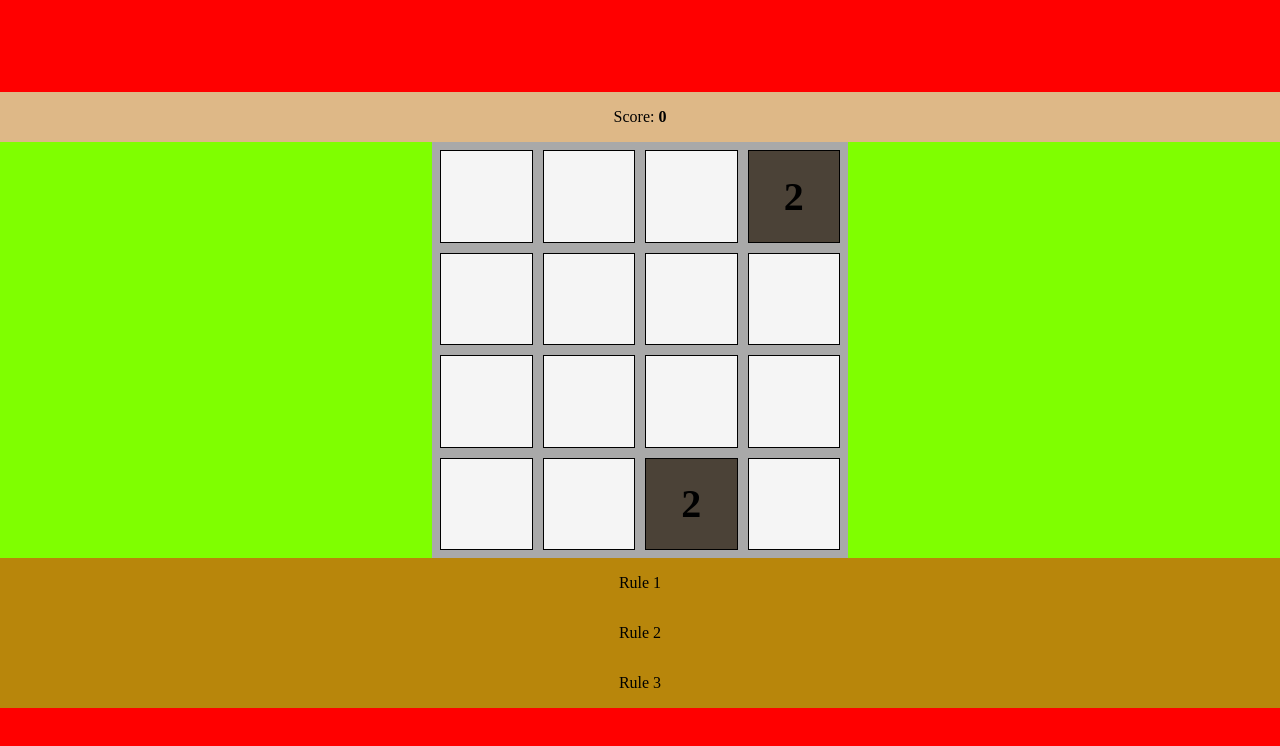
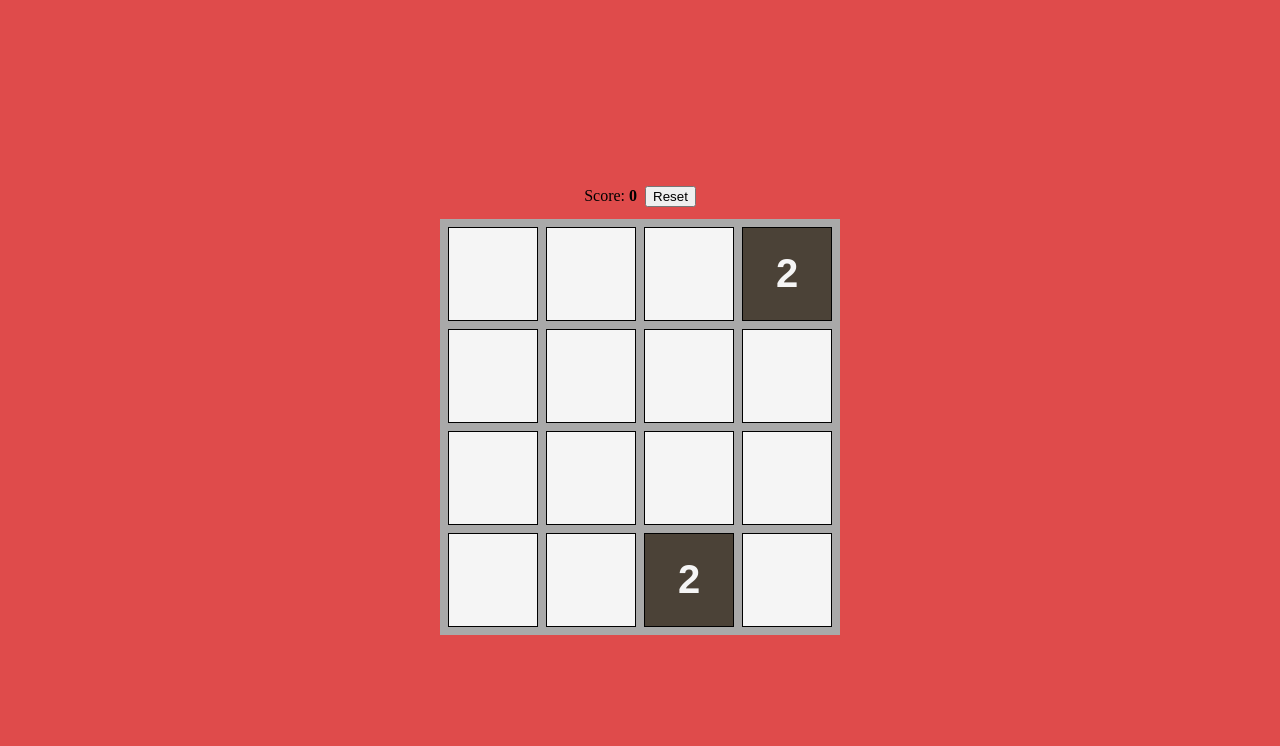
Before and after one commit to dr-miracle/another2048, a website: page public/index.html in a window 1280 px wide. Drawn offline with Linux system fonts and the light colour scheme.

Commit message:
Переписал верстку, добавил показ баннера с результатом

```diff
--- a/public/css/index.css
+++ b/public/css/index.css
@@ -10,60 +10,65 @@ body{
 }
 .container{
     display: flex;
+    background-color: rgb(223, 75, 75);
     flex-flow: column;
     height: 100%;
-    background-color: red;
-    justify-content: center;
-}
-.text-block{
-    display: flex;
-}
-.text-block__centered{
-    text-align: center;
-    align-items: center;
-    justify-content: center;
-}
-
-.main{
-    display: flex;
-    flex-flow: column;
-    background-color: burlywood;
-}
-
-.main__score{
-    background-color: cadetblue;
-}
-.main__field{
-    flex: 1 0 400px;
-    display: flex;
     justify-content: center;
     align-items: center;
-    background-color: chartreuse;
-    padding: 8px;
-    z-index: 1;
 }
-.main__winner_banner{
-    z-index: -2;
-    background-color: thistle;
+.container > * {
+    margin: 4px;
 }
-.main__fail_banner{
-    z-index: -1;
-    background-color: red;
+.container__game{
+    display: inline-flex;
+    width: 400px;
+    height: 400px;
 }
-.main__rules{
-    background-color: darkgoldenrod;
-    flex-flow: column;
+.container__score{
+    display: inline-flex;
+    flex: 0 1 1rem;
+    align-items: center;
 }
-
+.container__score > *{
+    margin: 4px;
+}
 .game{
     display: grid;
     height: 100%;
-    width: 400px;
     grid-template-columns: repeat(4, 1fr);
-    grid-template-rows: repeat(4, 1fr);
-    grid-gap: 10px;
+    grid-gap: 8px;
     background-color: darkgray;
     padding: 8px;
+    flex: 1;
+}
+.banner{
+    position: fixed;
+    width: 400px;
+    height: 400px;
+    display: flex;
+    flex-flow: column;
+    justify-content: center;
+    align-items: center;
+    opacity: 0.9;
+    background-color: seagreen;
+    visibility: collapse;
+    padding: 8px 0px;
+}
+.banner__text{
+    padding: 2%;
+    color: whitesmoke;
+    display: inline-flex;
+    text-align: center;
+    justify-content: center;
+    align-items: center;
+}
+.banner__winner{
+    visibility: visible !important;
+    background-color: sandybrown;
+}
+.banner__fail{
+    visibility: visible !important;
+    background-color: rgb(88, 56, 129);
 }
 
 .game__block{
@@ -74,6 +79,8 @@ body{
     align-items: center;
     font-size: 2.5em;
     font-weight: 800;
+    font-family: 'Oxygen', sans-serif;
+    color:  whitesmoke;
 }
 
 .game__block__0{
--- a/public/index.html
+++ b/public/index.html
@@ -9,25 +9,15 @@
 </head>
 <body>
     <div class="container">
-        <div class="main">
-            <div class="score text-block text-block__centered">
-                <p>Score: <b id="score">0</b></p>
-            </div>
-            <div class="main__field">
-                <div id="game-field" class="game">
-                </div>
-
-            </div>
-            <div class=" text-block text-block__centered main__rules">
-                <p>
-                    Rule 1
-                </p>
-                <p>
-                    Rule 2
-                </p>
-                <p>
-                    Rule 3
-                </p>
+        <div class="container__score">
+            <p>Score: <b id="score">0</b></p>
+            <button id="reset-button">Reset</button>
+        </div>
+        <div class="container__game">
+            <div id="game-field" class="game"></div>
+            <div id="banner" class="banner">
+                <div id="banner-text" class="banner__text">1111</div>
+                <button id="banner-reset-button">Reset</button>
             </div>
         </div>
     </div>
--- a/public/js/index.js
+++ b/public/js/index.js
@@ -1,8 +1,12 @@
 const ids = {
     game: "game-field",
     score: "score",
-    failBanner: "fail-banner",
-    winBanner: "win-banner"
+    banner: {
+        id: "banner",
+        text: "banner-text",
+        resetButton: "banner-reset-button"
+    },
+    reset: "reset-button"
 }
 
 const testInstance = [
@@ -11,6 +15,12 @@ const testInstance = [
     0, 0, 0, 0,
     0, 0, 0, 0
 ];
+// const testInstance = [
+//     2, 4, 16, 8,
+//     4, 8, 128, 4,
+//     8, 64, 2, 256,
+//     4, 8, 16, 32
+// ];
 // const testInstance = [
 //     0, 4, 4, 0,
 //     2, 0, 0, 2,
@@ -41,10 +51,17 @@ const keymap = new Map([
 ]);
 
 const blockCss = "game__block game__block__";
+const bannerCss = {
+    base: "banner",
+    win: "banner__winner",
+    fail: "banner__fail"
+}
 const game = document.getElementById(ids.game);
 const score = document.getElementById(ids.score);
-const failBanner = document.getElementById(ids.failBanner);
-const winBanner = document.getElementById(ids.winBanner);
+const banner = document.getElementById(ids.banner.id);
+const bannerText = document.getElementById(ids.banner.text);
+const bannerResetButton = document.getElementById(ids.banner.resetButton);
+const resetButton = document.getElementById(ids.reset);
 
 const gameLogic = new GameLogic(testInstance);
 populateGrid(testInstance);
@@ -66,10 +83,11 @@ function onKeyup(e){
         return updateView();
     }
     const hasAnotherTurn = gameLogic.hasAnotherTurn();
+    console.log(hasAnotherTurn);
     if (hasAnotherTurn){
         return;
     }
-    displayFailBanner(true);
+    displayBanner(show = true, win = false);
 }
 
 function onWindowLoad(e){
@@ -78,12 +96,15 @@ function onWindowLoad(e){
     updateView();
 }
 
-function displayFailBanner(show){
-    console.log('fail');
-}
-
-function displayWinBanner(show){
-    console.log('win');
+function displayBanner(show, win){
+    let css = bannerCss.base;
+    if (show){
+        css += " " + (win ? bannerCss.win : bannerCss.fail);
+        const text = "Your best score: " + gameLogic.score();
+        bannerText.innerHTML = text;
+        // return banner.style.visibility = 'hidden';
+    }
+    banner.className = css;
 }
 
 function updateView(){
@@ -94,7 +115,7 @@ function updateView(){
     updateGrid(currentField);
     updateScore(currentScore);
     if (currentMaxBlock >= gameLogic.max()){
-        displayWinBanner(true);
+        displayBanner(show = true, win = true);
     }
 }
 
@@ -145,8 +166,11 @@ function updateScore(s){
 
 function reset(){
     gameLogic.reset();
+    displayBanner(show = false);
     onWindowLoad();
 }
 
 this.onkeyup = onKeyup;
 this.onload = onWindowLoad;
+bannerResetButton.addEventListener('click', reset);
+resetButton.addEventListener('click', reset);
```
